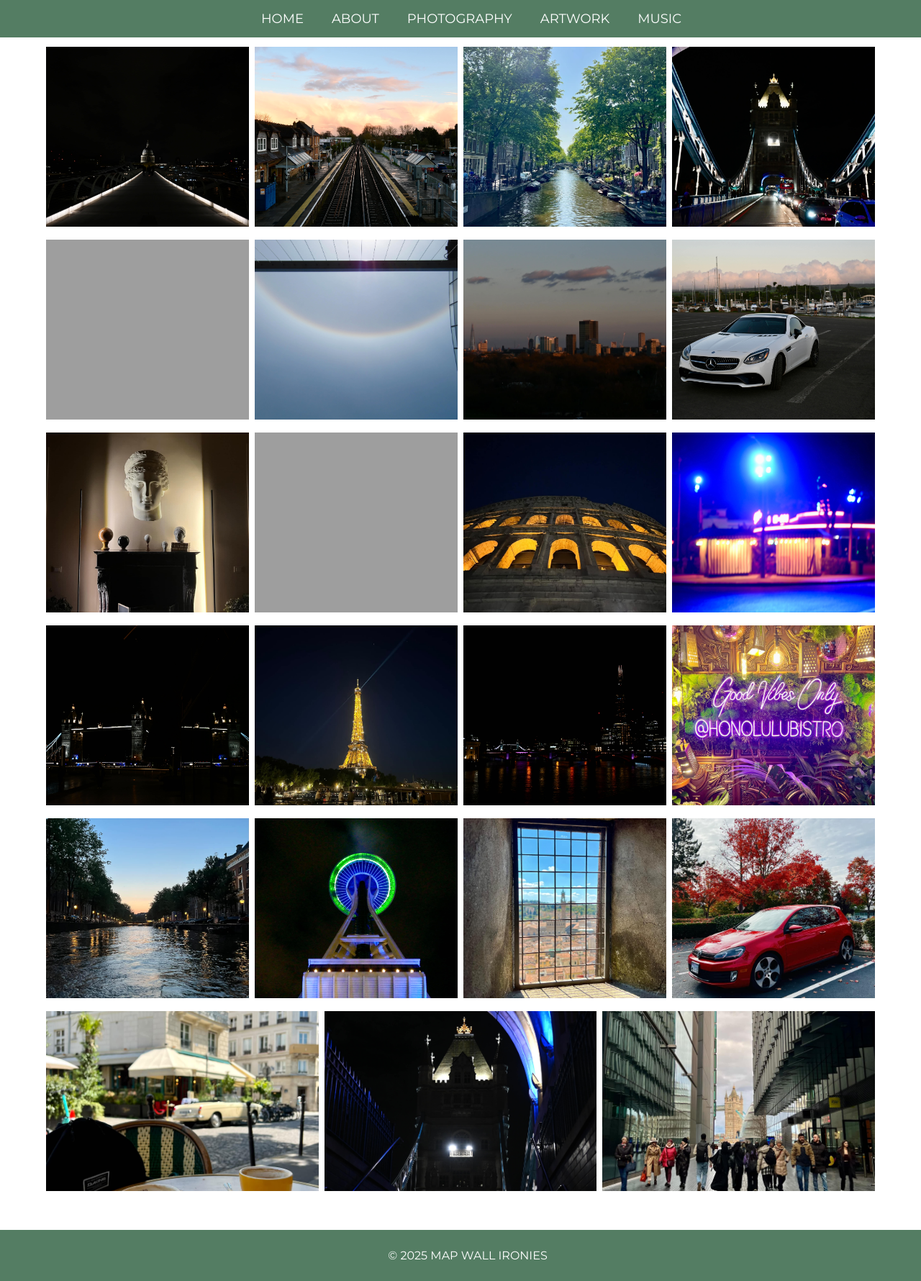
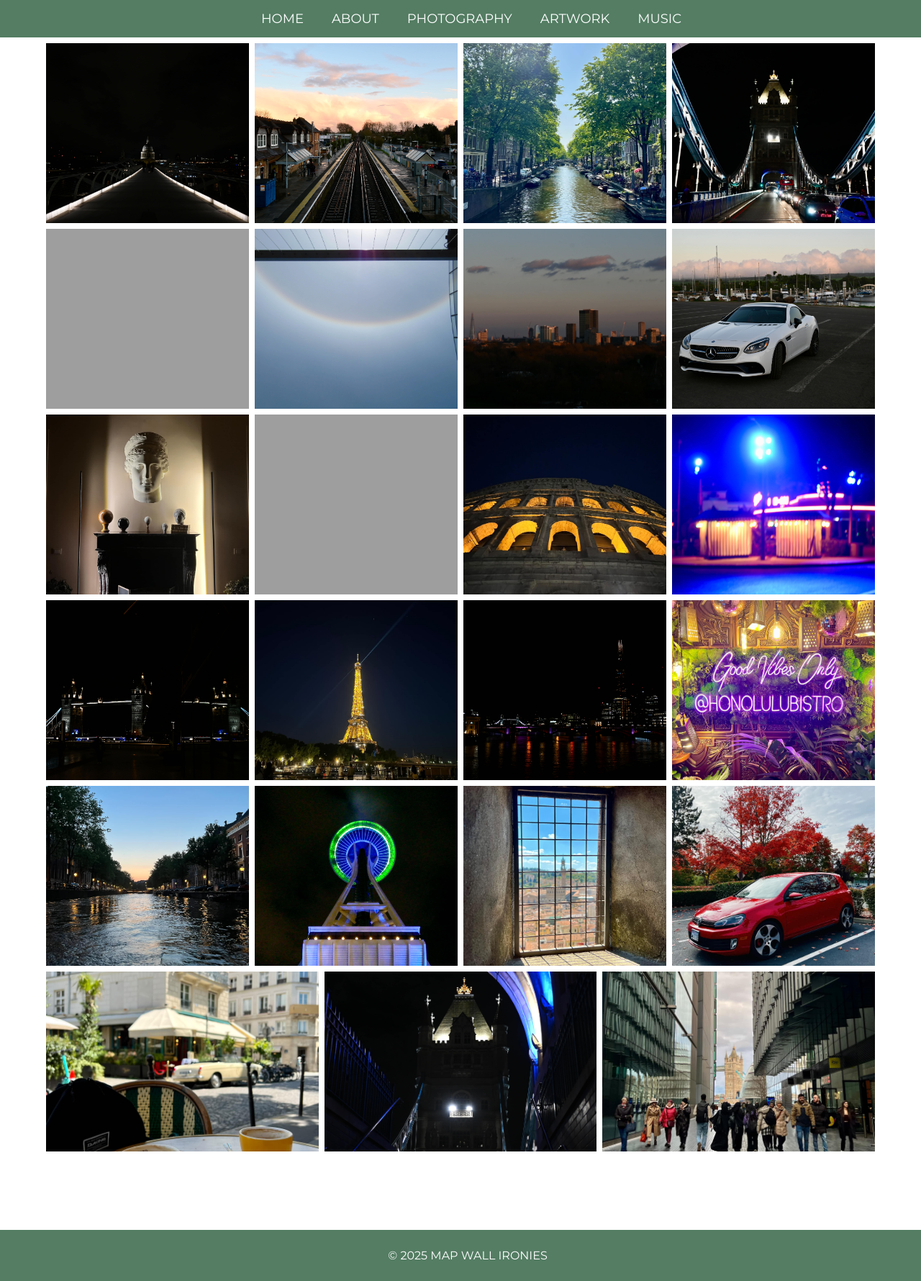
Before and after one commit to mapwallironies/mapwallironies.github.io, a Jekyll site: the page built from urban.md, in a window 1280 px wide. Shown: the whole page at 72% size. Built offline with Jekyll 4.4.1, drawn with Linux system fonts in a browser that asks for light colours.

Commit message:
Update custom.css

```diff
--- a/assets/css/custom.css
+++ b/assets/css/custom.css
@@ -279,7 +279,6 @@ body.photography-page {
   overflow: hidden; /* Remove scrollbars */
 }
 
-/* Urban Gallery */
 .urban-gallery {
   display: flex;
   flex-wrap: wrap;
@@ -289,9 +288,9 @@ body.photography-page {
   max-width: 90%;
   margin: auto;
   overflow-y: auto;
-  min-height: calc(100vh - 60px - 60px); /* Subtract navbar (60px) and footer (40px) heights */
-  max-height: calc(100vh - 60px - 60px); /* Prevents it from extending too far */
-  padding-top: 60px; /* Adds space above the gallery to make room for the navbar */
+  height: calc(100vh - 120px); /* Adjusted total height */
+  padding-top: 60px; /* Keeps space for navbar */
+  padding-bottom: 60px; /* Keeps space for footer */
   box-sizing: border-box;
 }
 
```
